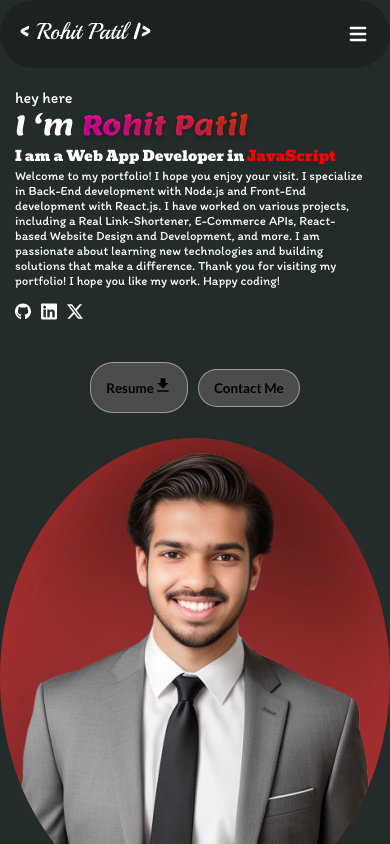
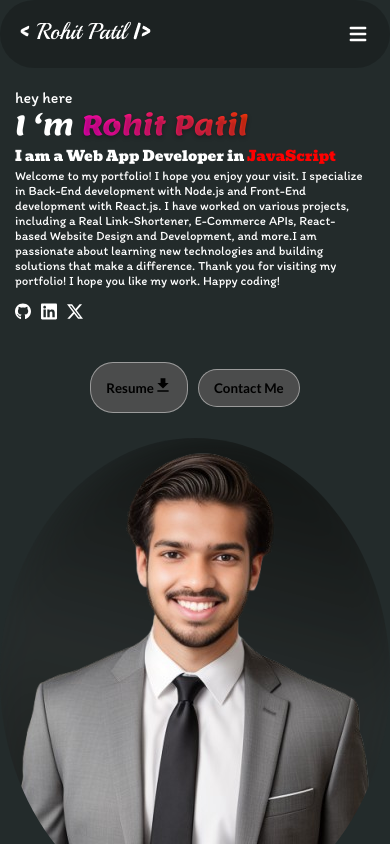
Before and after one commit to rohitrpatil45/portfolio, a React (Vite) app: page / in a window 390 px wide. Shown: the top 844 px of the page. Built offline with nearby package versions, Linux system fonts and the light colour scheme; no server answers; a web font is replaced by a local one.

Commit message:
improve the herosection c

```diff
--- a/src/components/herosection.css
+++ b/src/components/herosection.css
@@ -173,16 +173,19 @@ background: red;
   .mainright {
     width: 100%;
     overflow: hidden;
-    background: rgba(221, 49, 49, 0.781);
+    background: transparent;
     height: auto;
 
     /* display: none; */
 
   }
 
-  .mainright::after{
+  /* .mainright::after{
     content: "";
     filter: blur(39px);
+  } */
+  .image-cotnainer{
+    background: transparent;
   }
 
   .image-cotnainer{
@@ -225,7 +228,8 @@ background: red;
 }
 
 .image-cotnainer{
-  background: #000;
+  /* display: none; */
+  /* background: #000; */
   padding-right: 150px;
 }
 
```
Also changed, not shown: src/components/Herosection.jsx (+1 -1 lines), 1 other file (tests, documents, lock files or other folders).
